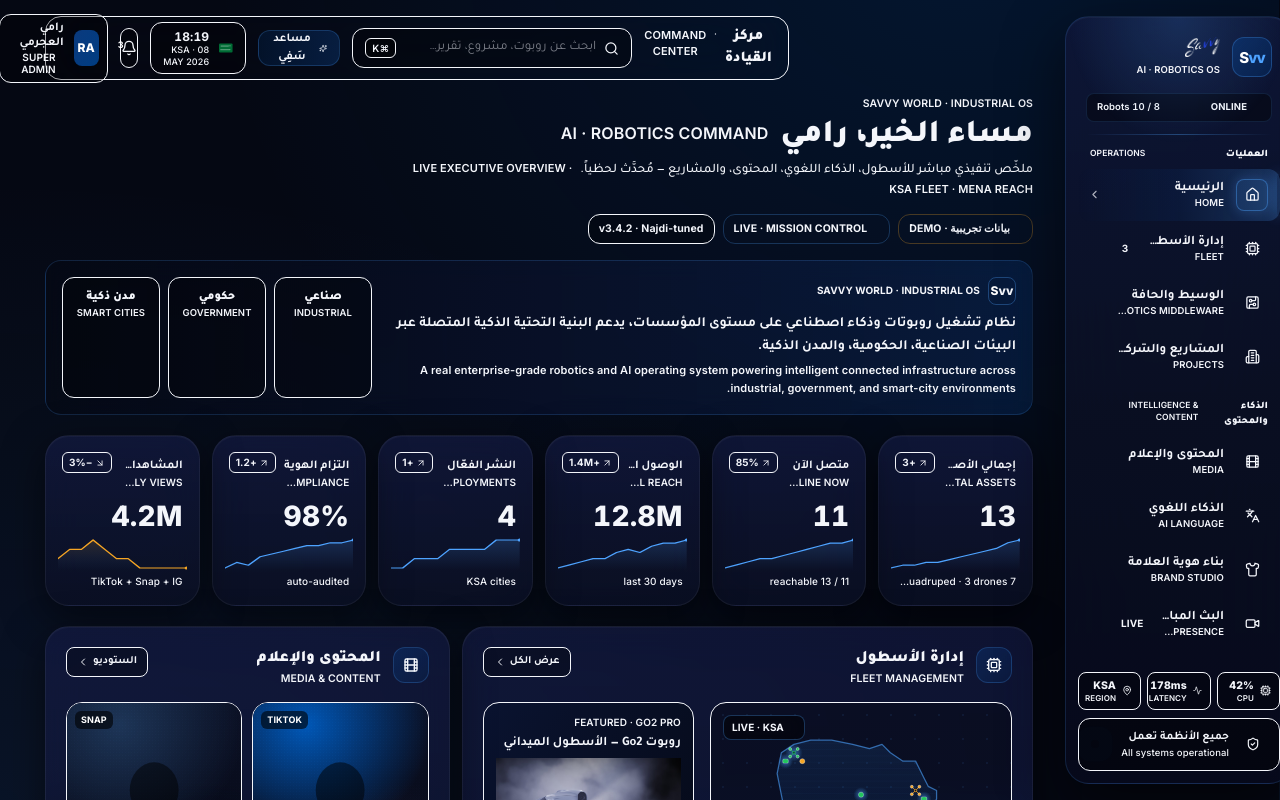
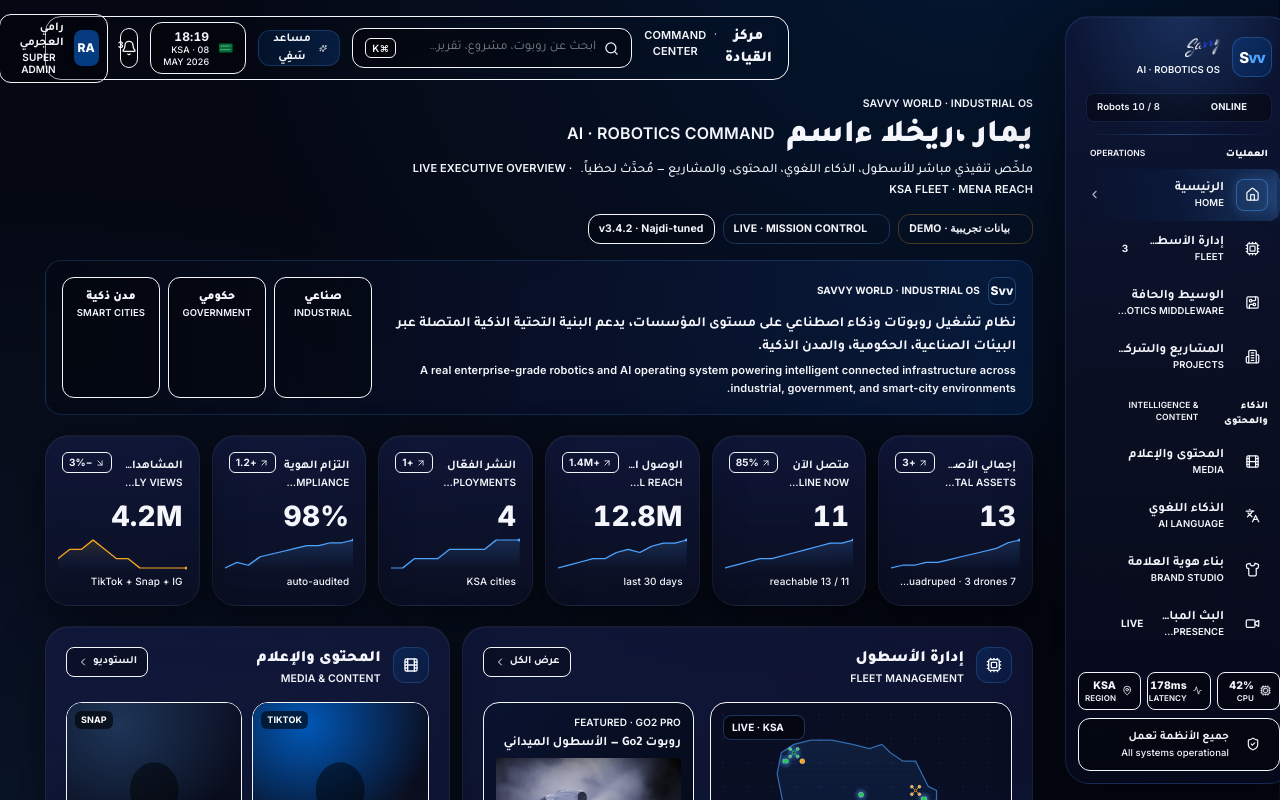
Before and after one commit to saefmajed-del/saefmajed-del-rami-dashboard, a React (Vite) app: page / in a window 1280 px wide. Shown: the top 800 px of the page. Built offline with nearby package versions, Linux system fonts and the light colour scheme.

Commit message:
fix(audit): F-C-01 — restore sacred personal greeting 'يمار ،ريخلا ءاسم'

```diff
--- a/src/home/HomeCommandCenter.tsx
+++ b/src/home/HomeCommandCenter.tsx
@@ -29,7 +29,7 @@
                 Savvy World · Industrial OS
               </div>
               <h1 className="mt-1 text-[26px] font-black leading-tight text-[--color-ink] md:text-[32px]">
-                مساء الخير، <span className="text-[--color-admiral-glow]">رامي</span>
+                يمار ،ريخلا ءاسم
                 <span className="ms-3 align-middle font-en text-[16px] font-semibold uppercase tracking-[0.18em] text-[--color-muted]">
                   AI · Robotics Command
                 </span>
```
